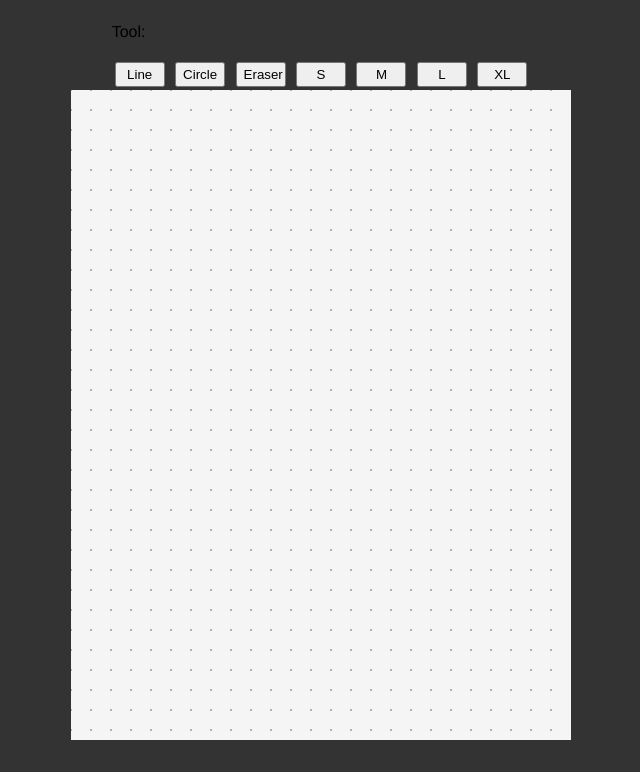
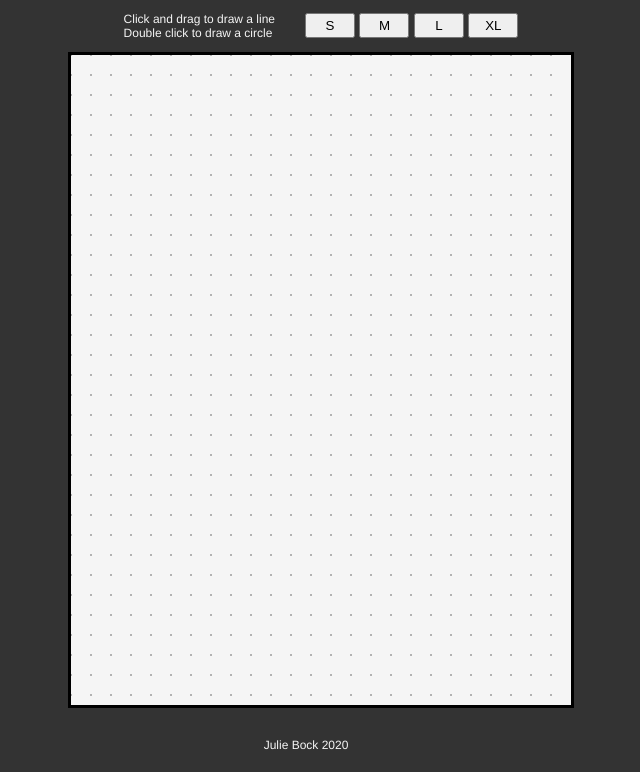
Before and after one commit to juliesbock/geometricDrawing, a website built with webpack: page index.html in a window 1280 px wide. Shown: the part 88-860 px from the top of the page, without its empty margins (319-959 px from the left). Built offline with nearby package versions, Linux system fonts and the light colour scheme.

Commit message:
add to github hosting

```diff
--- a/index.html
+++ b/index.html
@@ -12,17 +12,29 @@
 <body>
   <h1>Geometric Jules</h1>
   <div class="tool-tabs">
-    <p>Tool:</p>
+    <div>
+      <p>Click and drag to draw a line <br>
+        Double click to draw a circle</p>
+    </div>
+    <!-- <div class="tooloption" id="rad">
+      Radius
+      <span id="radval">10</span>
+      <button id="decrad" class="radcontrol">-</button>
+      <button id="incrad" class="radcontrol">+</button>
+    </div> -->
+
     <!-- <select id="tool"> -->
       <!-- <option value="brush">Brush</option> -->
       <!-- <option value="eraser">Eraser</option> -->
-      <button type="submit" class='drawBtn' id='line'>Line</button>
-      <button type="submit" class='drawBtn' id='circle'>Circle</button>
-      <button type="submit" class='drawBtn' id='eraser'>Eraser</button>
+      <!-- <button type="submit" class='drawBtn' id='line'>Line</button> -->
+      <!-- <button type="submit" class='drawBtn' id='circle'>Circle</button> -->
+      <!-- <button type="submit" class='drawBtn' id='eraser'>Eraser</button> -->
+    <div>
       <button type="submit" class='drawBtn' id='smallLn'>S</button>
       <button type="submit" class='drawBtn' id='mediumLn'>M</button>
       <button type="submit" class='drawBtn' id='largeLn'>L</button>
       <button type="submit" class='drawBtn' id='xlargeLn'>XL</button>
+    </div>
     <!-- </select> -->
   </div>
     <canvas id="canvas" width="500" height="650"></canvas>
@@ -31,4 +43,10 @@
   <!-- <button type="submit" class='drawBtn' id='line'></button> -->
 
 </body>
+<footer>
+  <br>
+  <p>
+    Julie Bock 2020
+  </p>
+</footer>
 </html>
--- a/src/canvas.js
+++ b/src/canvas.js
@@ -2,6 +2,7 @@ import {getCoords} from "./tools/util";
 import {drawCircle} from "./tools/circle";
 import {getGridPoints} from "./tools/grid";
 import { dragStartLine, dragLine, dragStopLine} from "./tools/line";
+// import { erase } from './tools/eraser';
 
 // to keep consistant sizing:
 export const dotDist = 20;
@@ -12,12 +13,43 @@ document.addEventListener('DOMContentLoaded', () => {
   const canvas = document.getElementById('canvas');
   getGridPoints();
 
+  // let mode = 'line';
+
+  // if (mode === 'line') {
   canvas.addEventListener('mousedown', dragStartLine, false);
   canvas.addEventListener('mousemove', dragLine, false);
   canvas.addEventListener('mouseup', dragStopLine, false);
   canvas.addEventListener('mouseleave', dragStopLine, false);
   canvas.addEventListener('dblclick', drawCircle, false);
+  // }
 
+  // const draw = (e) => {
+  //   switch (mode) {
+  //     case 'line':
+  //       console.log('line drawin')
+  //       dragStartLine(e);
+  //       break;
+  //     case 'eraser':
+  //       erase;
+  //       break;
+  //     default:
+  //       dragStartLine;
+  //       break;
+  //   };
+  // };
+
+  // if (mode === 'eraser') {
+  //   console.log('wooohoo')
+  //   // ctx.strokeStyle = 'whitesmoke';
+  //   // canvas.addEventListener('mousedown', dragStartEraser, false);
+  //   // canvas.addEventListener('mousemove', dragEraser, false);
+  //   // canvas.addEventListener('mouseup', dragStopEraser, false);
+  //   // canvas.addEventListener('mouseleave', dragStopEraser, false);
+  //   // canvas.addEventListener('dblclick', null, false);
+  // }
+
+
+  // TOOLBAR COMMANDS
   // buttons for line thickness
   const smallLine = document.getElementById("smallLn");
   smallLine.addEventListener('click', () =>{
@@ -39,11 +71,56 @@ document.addEventListener('DOMContentLoaded', () => {
     ctx.lineWidth = 10;
   });
 
+  // ctx.lineWidth = radius;
+  // const minRad = 0.5;
+  // const maxRad = 100;
+  // const defaultRad = 20;
+  // const interval = 5;
+  // const radSpan = document.getElementById('radval');
+
+  // var setRadius = (newRadius) => {
+  //   if (newRadius < minRad)
+  //     newRadius = minRad
+  //   else if (newRadius > maxRad)
+  //     newRadius = maxRad;
+  //   radius = newRadius;
+  //   context.lineWidth = radius * 2;
+  //   radSpan.innerHTML = radius;
+  // }
+
+  // // Decrease radius of drawing tool
+  // const decRad = document.getElementById('decrad');
+  // decRad.addEventListener('click', () => {
+  //   console.log('minus')
+  //   setRadius(radius - interval);
+  // });
+
+  // // Increase radius of drawing tool
+  // const incRad = document.getElementById('incrad');
+  // incRad.addEventListener('click', () => {
+  //   console.log('plusss')
+
+  //   if (radius % 1 !== 0) {
+  //     setRadius(parseInt(radius) + interval);
+  //   } else {
+  //     setRadius(radius + interval);
+  //   }
+  // });
+
+
   //tools
-  const eraser = document.getElementById('eraser');
-  eraser.addEventListener('click', () => {
-    ctx.strokeStyle = 'gray';
-  })
+  // const eraser = document.getElementById('eraser');
+  // eraser.addEventListener('click', () => {
+  //   mode = 'eraser';
+  //   console.log('erasin')
+  // });
+
+  // const line = document.getElementById('line');
+  // line.addEventListener('click', () => {
+  //   mode = 'line';
+  // });
+
+
 
 
   // const circleEle = document.getElementById('circle');
@@ -55,67 +132,3 @@ document.addEventListener('DOMContentLoaded', () => {
 
 
 // document.addEventListener('load', init);
-
-
-
-
-
-
-
-
-
-
-// just draw - first try
-// document.addEventListener('mousemove', draw);
-// document.addEventListener('mousedown', setPosition);
-// document.addEventListener('mouseenter', setPosition);
-
-
-
-// new position from mouse event
-// function setPosition(e) {
-//   pos.x = e.clientX;
-//   pos.y = e.clientY;
-
-//   //these make it so you can only draw on the grid
-//   pos.x = Math.round(pos.x / dotDist) * dotDist; // rounds to nearest dot
-//   pos.y = Math.round(pos.y / dotDist) * dotDist; // rounds to nearest dot
-// }
-
-// this makes first try work
-// function draw(e) {
-//   // mouse left button must be pressed
-//   if (e.buttons !== 1) return;
-
-//   ctx.beginPath(); // begin
-
-//   ctx.lineWidth = 1;
-//   ctx.lineCap = 'round';
-//   ctx.strokeStyle = 'blue';
-
-//   ctx.moveTo(pos.x, pos.y); // from
-//   setPosition(e);
-//   ctx.lineTo(pos.x, pos.y); // to
-
-//   ctx.stroke(); // draw it!
-// }
-
-
-// function connectPoints(pi1, pi2) {
-//   let p1 = points[pi1];
-//   let p2 = points[pi2];
-
-//   push();
-//   strokeWeight(5);
-//   line(p1[0], p1[1], p2[0], p2[1]);
-//   pop();
-// }
-
-
-// function displayElastic() {
-//   if (nextPoint <= 0 || nextPoint >= points.length)
-//     return;
-
-//   let pp = points[nextPoint - 1];
-//   line(pp[0], pp[1], mouseX, mouseY);
-// }
--- a/src/stylesheets/index.css
+++ b/src/stylesheets/index.css
@@ -14,9 +14,19 @@ body {
   justify-content: center;
   font-family: Helvetica, Arial, sans-serif;
   min-height: 100vh;
-  margin: 15px;
+  /* margin: 15px; */
   background-color: #333;
+}
 
+.tool-tabs{
+  display: flex;
+  align-items: center;
+}
+
+p {
+  color: whitesmoke;
+  font-size: 12px;
+  margin-right: 30px;
 }
 
 h1 {
@@ -26,16 +36,16 @@ h1 {
 
 canvas {
   background-color: whitesmoke;
-  flex-grow: 1;
-  margin: 20;
+  padding: 20;
   display: flex;
   justify-content: center;
   align-items: center;
   overflow: hidden;
+  border: 3px solid black;
 }
 
 .drawBtn {
   height: 25px;
   width: 50px;
-  margin: 5px 3px 3px 3px;
+  /* margin: 5px 3px 3px 3px; */
 }
--- /dev/null
+++ b/src/tools/eraser.js
@@ -0,0 +1,12 @@
+import { getCoords } from "./util";
+import { dotDist, half, ctx } from "../canvas";
+
+export const erase = () => {
+  ctx.beginPath();
+  ctx.moveTo(prevX, prevY);
+  ctx.lineTo(currX, currY);
+  ctx.strokeStyle = x;
+  ctx.lineWidth = y;
+  ctx.stroke();
+  ctx.closePath();
+}
--- a/src/tools/line.js
+++ b/src/tools/line.js
@@ -2,12 +2,12 @@ import { getCoords } from "./util";
 import { dotDist, half, ctx } from "../canvas";
 
 let dragging = false;
-let dragStartLocation;
+let dragStartCoords;
 let snapshot;
 
 export const dragStartLine = (e) => {
   dragging = true;
-  dragStartLocation = getCoords(e);
+  dragStartCoords = getCoords(e);
   takeSnapshot();
 }
 
@@ -40,12 +40,12 @@ const restoreSnapshot = () => {
 const drawLine = (pos) => {
   ctx.beginPath();
 
-  dragStartLocation.x = Math.round(dragStartLocation.x / half) * half;
-  dragStartLocation.y = Math.round(dragStartLocation.y / half) * half;
-  ctx.moveTo(dragStartLocation.x, dragStartLocation.y);
+  dragStartCoords.x = Math.round(dragStartCoords.x / half) * half;
+  dragStartCoords.y = Math.round(dragStartCoords.y / half) * half;
+  ctx.moveTo(dragStartCoords.x, dragStartCoords.y);
 
   pos.x = Math.round(pos.x / half) * half;
   pos.y = Math.round(pos.y / half) * half;
   ctx.lineTo(pos.x, pos.y);
-  ctx.stroke();
+  if ((pos.x !== dragStartCoords.x) || (pos.y !== dragStartCoords.y)) ctx.stroke();
 }
```
